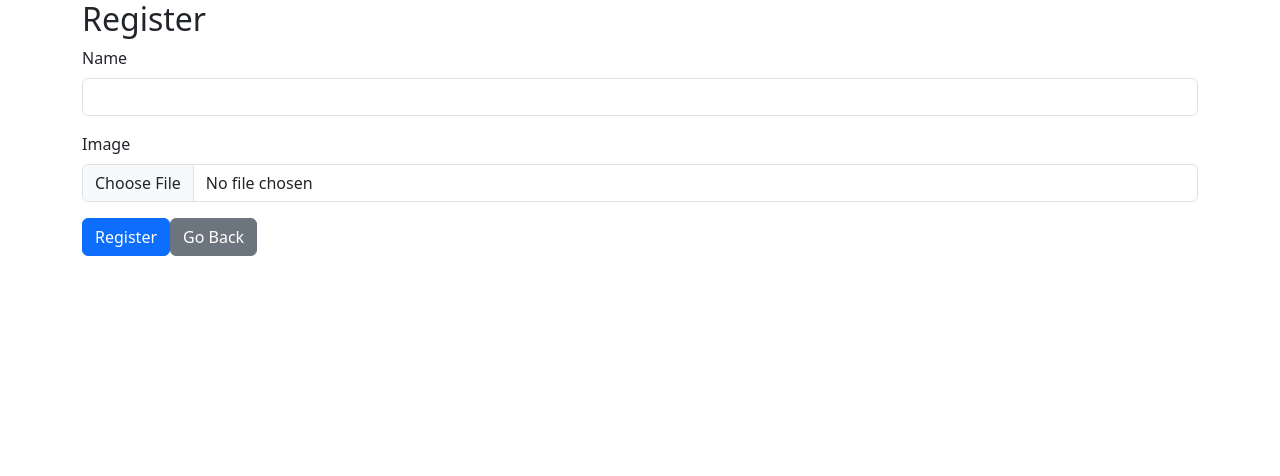
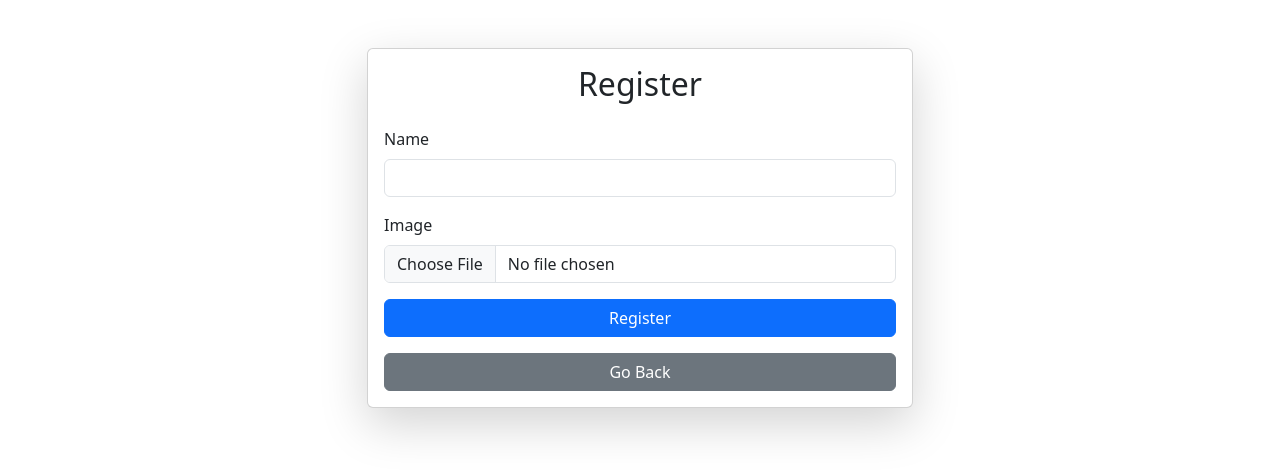
Before and after one commit to Nicolastt/AskMeInformMe, a React (Create React App) app in the folder frontend/: page /register in a window 1280 px wide. Shown: the top 476 px of the page. Built offline with nearby package versions, Linux system fonts and the light colour scheme.

Commit message:
Pantalla de registro terminada.

```diff
--- a/frontend/src/components/Register.js
+++ b/frontend/src/components/Register.js
@@ -1,5 +1,5 @@
 import React, { useState } from 'react';
-import { Container, Form, FormGroup, Label, Input, Button, Alert } from 'reactstrap';
+import { Container, Form, FormGroup, Label, Input, Button, Alert, Row, Col, Card, CardBody, CardTitle } from 'reactstrap';
 import { useNavigate } from 'react-router-dom';
 
 const Register = () => {
@@ -7,7 +7,7 @@ const Register = () => {
   const [imageFile, setImageFile] = useState(null);
   const [message, setMessage] = useState('');
   const [error, setError] = useState('');
-  const navigate = useNavigate(); // Hook para la navegación
+  const navigate = useNavigate();
 
   const handleFileChange = (e) => {
     setImageFile(e.target.files[0]);
@@ -37,8 +37,7 @@ const Register = () => {
         } else {
           setMessage(data.message);
           setError('');
-          // Redirige a HomePage después de la creación exitosa
-          setTimeout(() => navigate('/'), 2000); // Redirige después de 2 segundos para que el mensaje sea visible
+          setTimeout(() => navigate('/'), 2000);
         }
       })
       .catch(() => setError('An unexpected error occurred'));
@@ -49,8 +48,12 @@ const Register = () => {
   };
 
   return (
-    <Container>
-      <h2>Register</h2>
+    <Container className="mt-5">
+      <Row className="justify-content-center">
+        <Col md="6">
+          <Card className="shadow-lg">
+            <CardBody>
+              <CardTitle tag="h2" className="text-center mb-4">Register</CardTitle>
               <Form onSubmit={handleSubmit}>
                 <FormGroup>
                   <Label for="name">Name</Label>
@@ -71,11 +74,15 @@ const Register = () => {
                     required
                   />
                 </FormGroup>
-        <Button type="submit" color="primary" className="mr-2">Register</Button>
-        <Button type="button" color="secondary" onClick={handleGoBack}>Go Back</Button>
+                <Button type="submit" color="primary" className="mr-2 mb-3" block>Register</Button>
+                <Button type="button" color="secondary" onClick={handleGoBack} block>Go Back</Button>
+              </Form>
               {message && <Alert color="success" className="mt-3">{message}</Alert>}
               {error && <Alert color="danger" className="mt-3">{error}</Alert>}
-      </Form>
+            </CardBody>
+          </Card>
+        </Col>
+      </Row>
     </Container>
   );
 };
```
Lines whose indentation alone changed are shown as unchanged.
